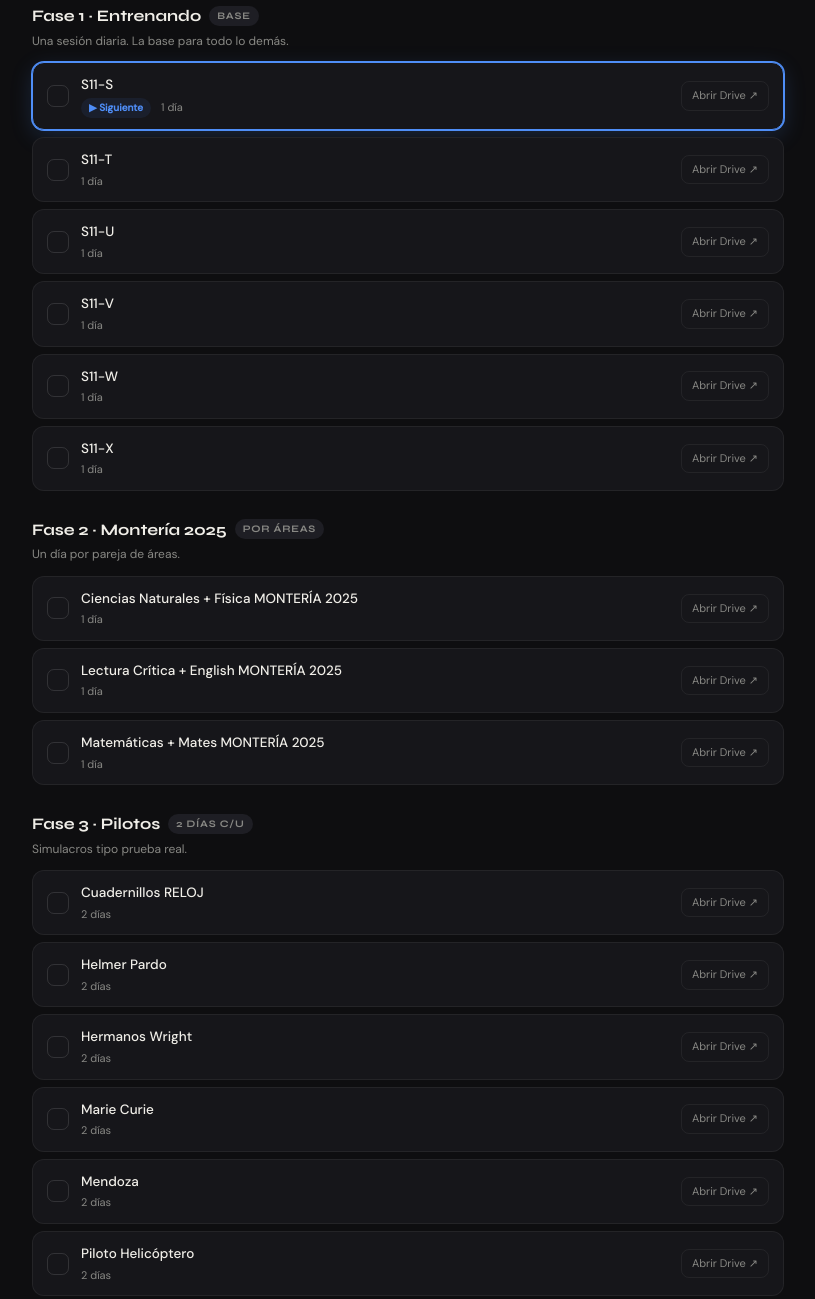
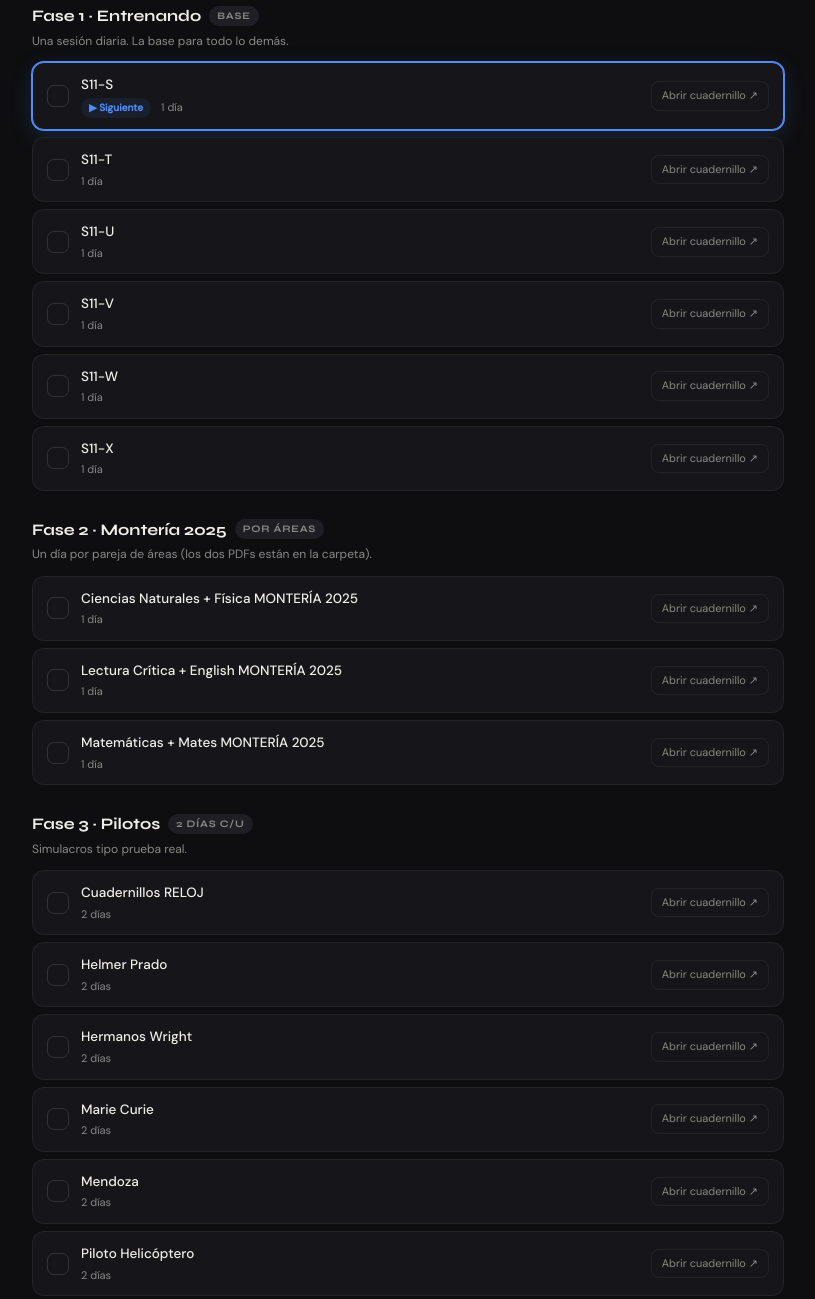
Before and after one commit to erobayohernandez-hash/temarioicfes, a website: page index.html in a window 1280 px wide. Shown: the part 1563-2862 px from the top of the page, without its empty margins (232-1047 px from the left). Drawn offline with nearby package versions, Linux system fonts and the light colour scheme.

Commit message:
Add files via upload

```diff
--- a/index.html
+++ b/index.html
@@ -3312,40 +3312,45 @@ function shuffleDeck(){ for(let i = fcCards.length - 1; i > 0; i--){ const j = M
 
 // ── PLAN DE ESTUDIO / CRONOGRAMA ──
 // Fases y cuadernillos según la planeación. 'days' = días que dura cada cuadernillo (para repartir fechas).
+const F = 'https://drive.google.com/drive/folders/';
+const V = id => 'https://drive.google.com/file/d/' + id + '/view';
 const PLAN = [
   { phase:'Fase 1 · Entrenando', badge:'Base', desc:'Una sesión diaria. La base para todo lo demás.', items:[
-    { id:'f1-s', name:'S11-S', days:1 }, { id:'f1-t', name:'S11-T', days:1 },
-    { id:'f1-u', name:'S11-U', days:1 }, { id:'f1-v', name:'S11-V', days:1 },
-    { id:'f1-w', name:'S11-W', days:1 }, { id:'f1-x', name:'S11-X', days:1 },
+    { id:'f1-s', name:'S11-S', days:1, url:F+'1njAdizhS1mLkiIneUIZKsQnD0l6fyab-' },
+    { id:'f1-t', name:'S11-T', days:1, url:F+'1ETypjJ-v_GHd-j5QO4065W8g-rc82rv2' },
+    { id:'f1-u', name:'S11-U', days:1, url:F+'1QrCoW84XTGHqTTSVl5kmy727cB36LQp-' },
+    { id:'f1-v', name:'S11-V', days:1, url:F+'1EvusZdwNKA4dbOE28OPkRwzwJuHBJmjm' },
+    { id:'f1-w', name:'S11-W', days:1, url:F+'1-DHoPYOEbqUGc4MiTbfNwgfBk80Qm5rT' },
+    { id:'f1-x', name:'S11-X', days:1, url:F+'1uPbM4fZWuXTYgNmGcXhlDUNN96At6McX' },
   ]},
-  { phase:'Fase 2 · Montería 2025', badge:'Por áreas', desc:'Un día por pareja de áreas.', items:[
-    { id:'f2-cn', name:'Ciencias Naturales + Física MONTERÍA 2025', days:1 },
-    { id:'f2-lc', name:'Lectura Crítica + English MONTERÍA 2025', days:1 },
-    { id:'f2-mat', name:'Matemáticas + Mates MONTERÍA 2025', days:1 },
+  { phase:'Fase 2 · Montería 2025', badge:'Por áreas', desc:'Un día por pareja de áreas (los dos PDFs están en la carpeta).', items:[
+    { id:'f2-cn', name:'Ciencias Naturales + Física MONTERÍA 2025', days:1, url:F+'1gzcnyeoU2ZihPxj-cFBBt5NaFMl5X55Y' },
+    { id:'f2-lc', name:'Lectura Crítica + English MONTERÍA 2025', days:1, url:F+'1gzcnyeoU2ZihPxj-cFBBt5NaFMl5X55Y' },
+    { id:'f2-mat', name:'Matemáticas + Mates MONTERÍA 2025', days:1, url:F+'1gzcnyeoU2ZihPxj-cFBBt5NaFMl5X55Y' },
   ]},
   { phase:'Fase 3 · Pilotos', badge:'2 días c/u', desc:'Simulacros tipo prueba real.', items:[
-    { id:'f3-reloj', name:'Cuadernillos RELOJ', days:2 },
-    { id:'f3-helmer', name:'Helmer Pardo', days:2 },
-    { id:'f3-wright', name:'Hermanos Wright', days:2 },
-    { id:'f3-curie', name:'Marie Curie', days:2 },
-    { id:'f3-mendoza', name:'Mendoza', days:2 },
-    { id:'f3-heli', name:'Piloto Helicóptero', days:2 },
-    { id:'f3-pilotos', name:'Pilotos 2025', days:2 },
+    { id:'f3-reloj', name:'Cuadernillos RELOJ', days:2, url:F+'1shZRH_8_tJcB5TvwuZwGFBnEZzb4QGiD' },
+    { id:'f3-helmer', name:'Helmer Prado', days:2, url:F+'1vwr5WXR4HQWc8xyaTcyVWietvZOppeqm' },
+    { id:'f3-wright', name:'Hermanos Wright', days:2, url:F+'1Yi9M521tOvI87ND-X1WssUwjdYi-DYG2' },
+    { id:'f3-curie', name:'Marie Curie', days:2, url:F+'1E4YOmBB9z2yxLuJTG--RbkbN9aXej4bY' },
+    { id:'f3-mendoza', name:'Mendoza', days:2, url:F+'1N_z5p5EAk8P0EXZJTqeb8FVYFvzPXnW_' },
+    { id:'f3-heli', name:'Piloto Helicóptero', days:2, url:F+'16G59LlHNjpSL68lwclTyJfcGmcrc54l7' },
+    { id:'f3-pilotos', name:'Pilotos 2025', days:2, url:F+'1gojeXS8RLTJQQ0tyho2WT0LDm52t6fvQ' },
   ]},
   { phase:'Fase 4 · Compilados', badge:'Repaso amplio', desc:'Grandes compilados por materia.', items:[
-    { id:'f4-interesante', name:'2025 · A Compilado Interesante', days:4 },
-    { id:'f4-math2', name:'Compilado MATH 2 · SeamosGenios', days:2 },
-    { id:'f4-soc-sg', name:'Compilado Sociales · SeamosGenios', days:2 },
-    { id:'f4-mixto', name:'Compilado Mixto 2026 · SG', days:2 },
-    { id:'f4-ingles', name:'Compilado Inglés', days:2 },
-    { id:'f4-lc', name:'Compilado Lectura Crítica', days:2 },
-    { id:'f4-mates', name:'Compilado Mates', days:2 },
-    { id:'f4-naturales', name:'Compilado Naturales', days:2 },
-    { id:'f4-sociales', name:'Compilado Sociales', days:2 },
+    { id:'f4-interesante', name:'2025 · A Compilado Interesante', days:4, url:V('16swi-273Om_3Mb3IaobYvqbGbD9li4h9') },
+    { id:'f4-math2', name:'Compilado MATH 2 · SeamosGenios', days:2, url:F+'1XGz_YWVYKfam8Umf5TfIM8Q_lfAuR7Fl' },
+    { id:'f4-soc-sg', name:'Compilado Sociales · SeamosGenios', days:2, url:F+'1dEsncLp45ys9HYPZeWOsLcvL4fjCa2Xl' },
+    { id:'f4-mixto', name:'Compilado Mixto 2026 · SG', days:2, url:F+'1_xOF1sG2yMQJdb9Hc2C7izfkvSNb2mV2' },
+    { id:'f4-ingles', name:'Compilado Inglés', days:2, url:V('1piasjpWm0PgOVbIG3O4Q5_Jg4_cJmetx') },
+    { id:'f4-lc', name:'Compilado Lectura Crítica', days:2, url:V('1K94BxsXrFG2fmKMenw8zLla52RC6vbRq') },
+    { id:'f4-mates', name:'Compilado Mates', days:2, url:V('13Luyx_qg9QYARszbkOiWdrevmDD4fMzw') },
+    { id:'f4-naturales', name:'Compilado Naturales', days:2, url:V('1TxktWZmipF-qQvBoX_5Fhbc4YTKMTJDU') },
+    { id:'f4-sociales', name:'Compilado Sociales', days:2, url:V('1GgYL2XcWz0nH7O_TPtg1bP-Ln0Rxi8ue') },
   ]},
   { phase:'Última fase · Repaso final', badge:'Sin orden fijo', desc:'Las preguntas no cambian mucho. Refuerza lo que más falles.', items:[
-    { id:'f5-calA', name:'Carpeta 2025 · CAL A', days:3 },
-    { id:'f5-repaso', name:'Si queda tiempo: repetir Entrenando W y X, 2025 CAL A y algunos Piloto', days:2 },
+    { id:'f5-calA', name:'Carpeta 2025 · CAL A', days:3, url:F+'1_8XdyLi-Se5jmtrRk_CiWG-68sV1tlW9' },
+    { id:'f5-repaso', name:'Si queda tiempo: repetir Entrenando W y X, 2025 CAL A y algunos Piloto', days:2, url:F+'1eLcrhJZ03USQ8yZWYzqX4dEwKaNgq4lK' },
   ]},
 ];
 const DRIVE_URL = 'https://drive.google.com/drive/folders/1m8wX55W0zd-zkfeDEXrtN4P9uUOeKdnS?usp=drive_link';
@@ -3395,7 +3400,7 @@ function renderPlan(){
             <span>${it.days} día${it.days>1?'s':''}</span>
           </div>
         </div>
-        <a class="plan-drive" href="${DRIVE_URL}" target="_blank" rel="noopener noreferrer">Abrir Drive ↗</a>
+        <a class="plan-drive" href="${it.url || DRIVE_URL}" target="_blank" rel="noopener noreferrer">Abrir cuadernillo ↗</a>
       </div>`;
     });
     html += `</div>`;
```
